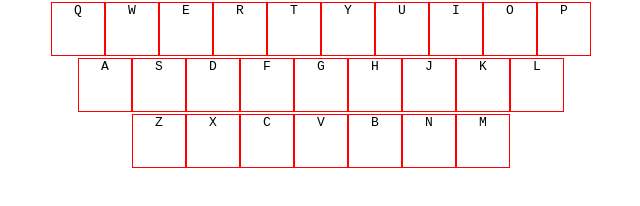
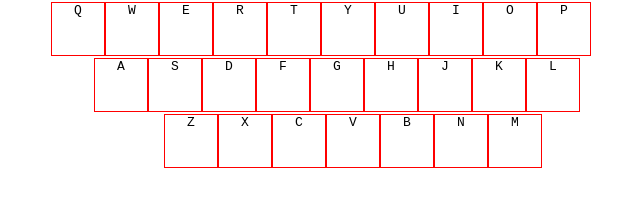
Before and after one commit to Seanlau01/nav-demo, a plain HTML site: page index.html in a window 1280 px wide. Shown: the whole page, without its empty margins (319-959 px from the left). Drawn offline with Linux system fonts and the light colour scheme.

Commit message:
Update style.css

```diff
--- a/style.css
+++ b/style.css
@@ -18,12 +18,12 @@ kbd{border:1px solid red;
 main{
     text-align: center;
 }
-#mainXXXX{
+#main1{
     display:inline-block;;
 }
-#mainXXXX>div:nth-child(2){
+#main1>div:nth-child(2){
     margin-left:2em;
 }
-#mainXXXX>div:nth-child(3){
+#main1>div:nth-child(3){
     margin-left: 4em;
 }
```
